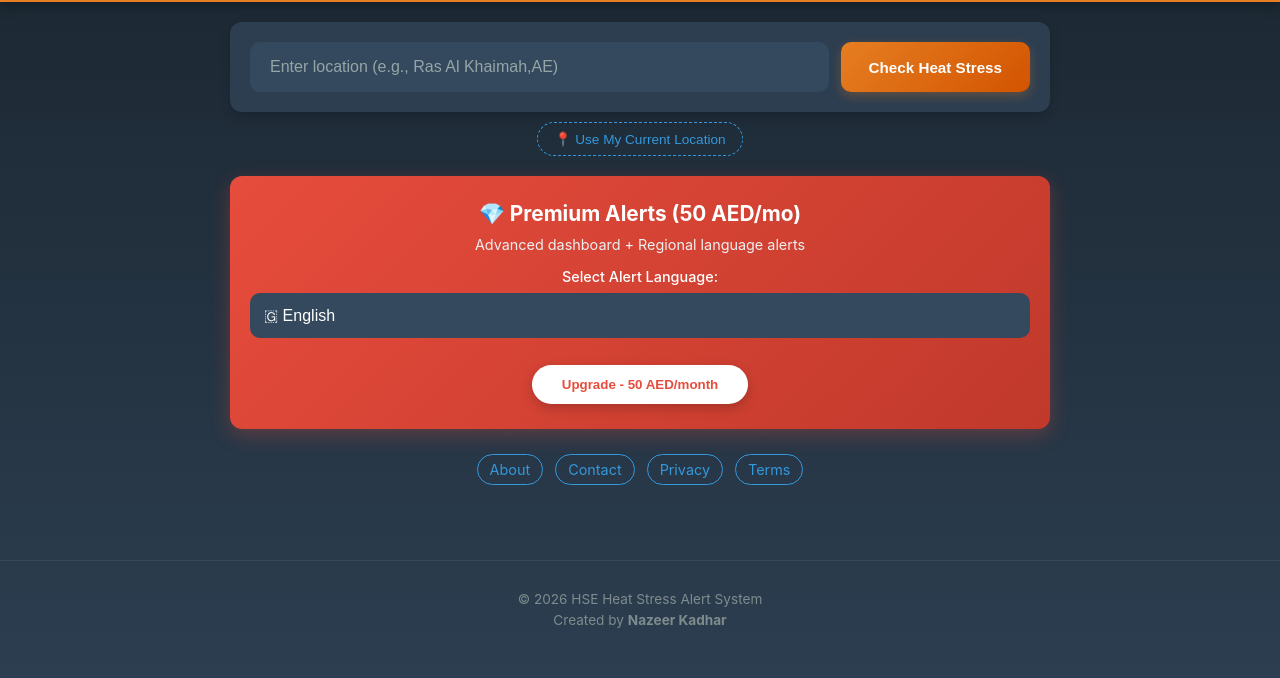
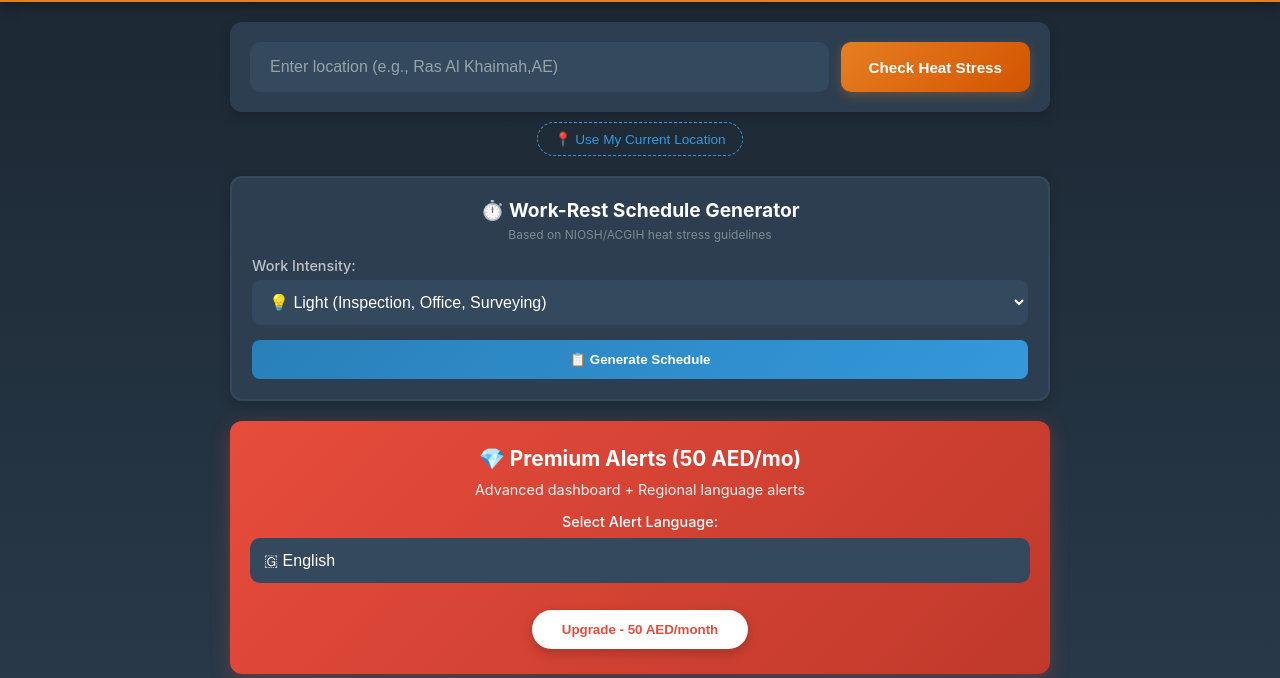
Before and after one commit to nazeerkadhar/heatindex-nazeerkadhar, a website: page index.html in a window 1280 px wide. Shown: the part 122-800 px from the top of the page. Drawn offline with Linux system fonts and the light colour scheme.

Commit message:
Update index.html

```diff
--- a/index.html
+++ b/index.html
@@ -448,7 +448,7 @@
     </div>
     <!-- 🔹 END TASK 5 HTML -->
         <!-- 🔹 FEATURE 6: WORK-REST SCHEDULE -->
-    <div id="workRestSection" style="display:none; margin-top:20px; background:#2c3e50; border-radius:12px; padding:20px; border:2px solid #34495e; box-shadow:0 4px 12px rgba(0,0,0,0.2);">
+    <div id="workRestSection" style="display:block; margin-top:20px; background:#2c3e50; border-radius:12px; padding:20px; border:2px solid #34495e; box-shadow:0 4px 12px rgba(0,0,0,0.2);">
       <h3 style="color:#fff; margin:0 0 5px 0; text-align:center; font-size:1.2rem;">⏱️ Work-Rest Schedule Generator</h3>
       <p style="color:#7f8c8d; font-size:0.75rem; margin:0 0 15px 0; text-align:center;">Based on NIOSH/ACGIH heat stress guidelines</p>
 
```
